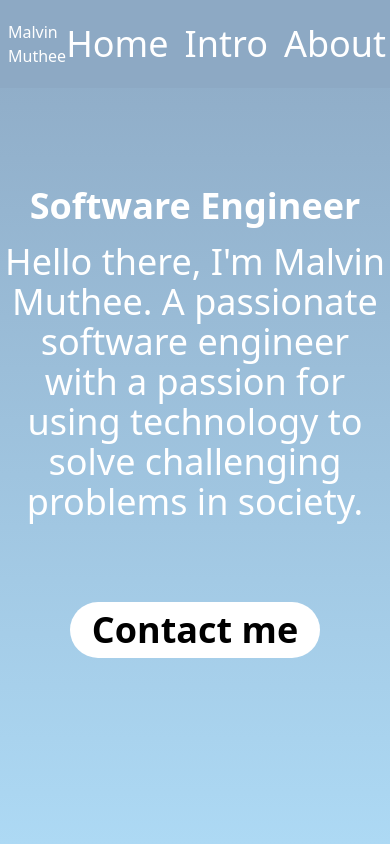
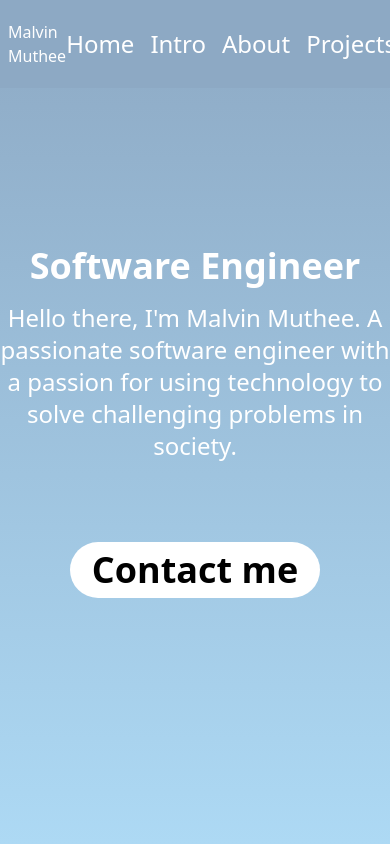
Before and after one commit to MalvinNdegwa/Portfolio, a React (Create React App) app: page / in a window 390 px wide. Shown: the top 844 px of the page. Built offline with nearby package versions, Linux system fonts and the light colour scheme; the HTML template or start-up script is replaced by a standard one.

Commit message:
Add font  responsiveness to project section

```diff
--- a/src/Components/Header.js
+++ b/src/Components/Header.js
@@ -14,11 +14,11 @@ export default function Header() {
             <div className='flex justify-between items-center py-5 px-2'>
                 <Link to='/' onClick={() => scrollToSection('intro')}>Malvin Muthee</Link>
                 <div className='flex'>
-                    <Link to='/' onClick={() => scrollToSection('intro')} className='mr-4 text-4xl sm:text-normal '>Home</Link>
-                    <Link to='/' onClick={() => scrollToSection('intro')} className='mr-4 text-4xl sm:text-normal'>Intro</Link>
-                    <Link to='/' onClick={() => scrollToSection('about')} className='mr-4 text-4xl sm:text-normal'>About</Link>
-                    <Link to='/' onClick={() => scrollToSection('projects')} className='mr-4 text-4xl sm:text-normal '>Projects</Link>
-                    <Link to='/' onClick={() => scrollToSection('contact')} className='mr-4 text-4xl sm:text-normal'>Contacts</Link>
+                    <Link to='/' onClick={() => scrollToSection('intro')} className='mr-4 text-2xl sm:text-normal '>Home</Link>
+                    <Link to='/' onClick={() => scrollToSection('intro')} className='mr-4 text-2xl sm:text-normal'>Intro</Link>
+                    <Link to='/' onClick={() => scrollToSection('about')} className='mr-4 text-2xl sm:text-normal'>About</Link>
+                    <Link to='/' onClick={() => scrollToSection('projects')} className='mr-4 text-2xl sm:text-normal '>Projects</Link>
+                    <Link to='/' onClick={() => scrollToSection('contact')} className='mr-4 text-2xl sm:text-normal'>Contacts</Link>
                 </div>
             </div>
         </div>
--- a/src/Components/Intro.js
+++ b/src/Components/Intro.js
@@ -14,7 +14,7 @@ export default function Intro() {
                 <h2 className="text-4xl font-bold text-white">
                     Software Engineer
                 </h2>
-                <p className="mt-4 text-4xl sm:text-normal text-white">
+                <p className="mt-4 text-2xl sm:text-normal text-white">
                     Hello there, I'm Malvin Muthee. A passionate software engineer with a passion for using technology to solve challenging problems in society.
                 </p>
                 <Link
--- a/src/Components/Projects.js
+++ b/src/Components/Projects.js
@@ -35,7 +35,7 @@ export default function Projects() {
     return (
         <div className="p-10 bg-intro text-white">
             <h1 className="text-center text-3xl font-bold mb-8">MY PROJECTS</h1>
-            <p className="text-center text-2xl font-bold mb-8">
+            <p className="text-center text-3xl sm:text-normal font-bold mb-8">
                 Here are some samples of my work
             </p>
             <div>
@@ -45,8 +45,8 @@ export default function Projects() {
                             <img className="hover:scale-105 w-full h-auto " src={project.image} alt="meme_generator" />
                         </div>
                         <div className="flex flex-col">
-                            <h2 className="text-2xl font-semibold underline mb-4">{project.title}</h2>
-                            <p className="text-black">
+                            <h2 className="text-4xl sm:text-normal font-semibold underline mb-4">{project.title}</h2>
+                            <p className="text-black text-2xl sm:text-normal">
                                 {project.description}
                             </p>
                             <div className="flex mt-4">
@@ -54,7 +54,7 @@ export default function Projects() {
                                     href={project.githubLink}
                                     rel="noreferrer"
                                     target='_blank'
-                                    className='flex bg-white rounded-full text-black font-bold py-2 px-4 max-w-[150px] mr-4'>
+                                    className='flex bg-white rounded-full text-black text-3xl sm:text-normal font-bold py-2 px-4 max-w-[250px] mr-4'>
                                     View Code
                                 </a>
                                 {project.liveLink && (
@@ -62,7 +62,7 @@ export default function Projects() {
                                         href={project.liveLink}
                                         rel="noreferrer"
                                         target='_blank'
-                                        className='flex bg-white rounded-full text-black font-bold py-2 px-4 max-w-[150px]'>
+                                        className='flex bg-white rounded-full text-black text-3xl sm:text-normal font-bold py-2 px-4 max-w-[250px]'>
                                         View Live
                                     </a>
                                 )}
```
